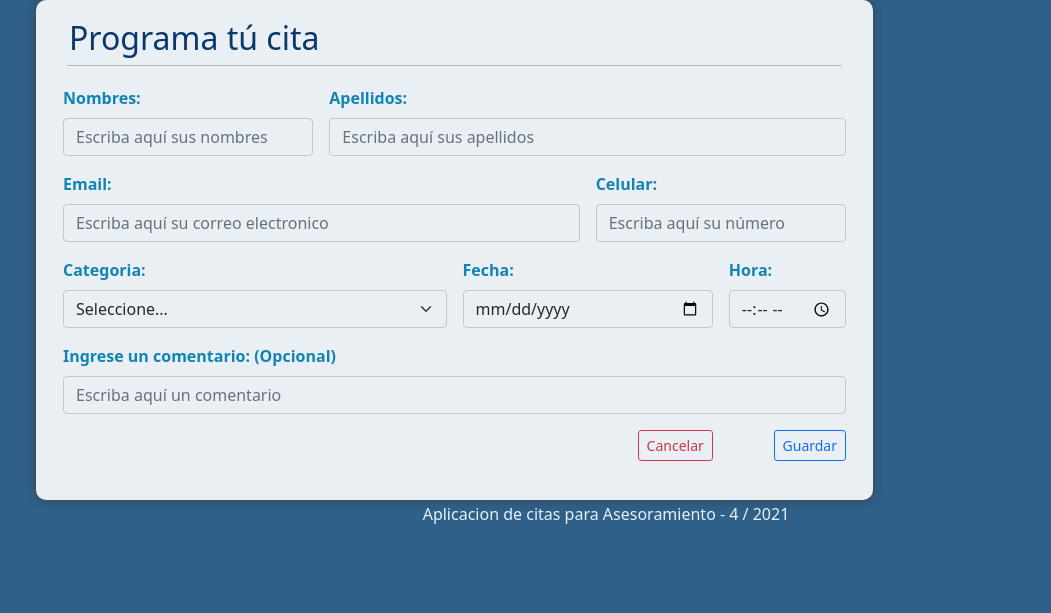
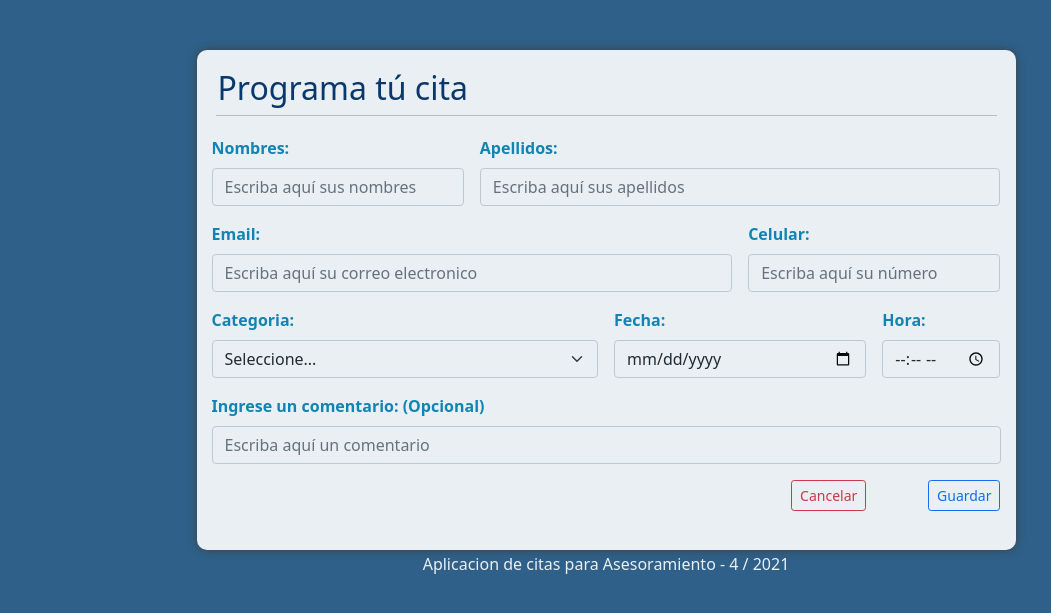
Before and after one commit to giuseppeluigi90/App_Citas, a Flask app: page /asesoramiento in a window 1280 px wide. Shown: the top 613 px of the page, without its empty margins (34-1085 px from the left). Run offline with Flask 2, Linux system fonts and the light colour scheme; some libraries are stand-ins or nearby versions.

Commit message:
version2 OK

```diff
--- a/static/css/styles.css
+++ b/static/css/styles.css
@@ -31,27 +31,29 @@
 
 .flotador{
     z-index: 5;
-    margin:auto;
-    margin-top: 60px;
     padding: 15px;
+    margin: auto;
+    margin-top: 50px;
     width: 75%;
     height: 500px;
     border-radius: 10px;
     background-color: white;
     box-shadow: 0px 0px 10px rgb(63, 63, 63);
     justify-content: center;
+    align-items: center;
 }
 
 .flotador2{
     z-index: 5;
     margin:auto;
-    margin-top: 60px;
+    margin-top: 50px;
     padding: 15px;
     width: 100%;
     border-radius: 10px;
     background-color: white;
     box-shadow: 0px 0px 10px rgb(63, 63, 63);
     justify-content: center;
+    align-items: center;
 }
 
 label{
@@ -113,7 +115,7 @@ th{
     font-size: 10px;
 }
 
-.message .alert-success{
+.mess{
     height:30px;
     padding: 20px;
     background: blue;
--- a/templates/UI.html
+++ b/templates/UI.html
@@ -9,7 +9,8 @@
 {% block content %}
 
         <!-- Esto ira al medio de la ventana de forma vertical y horizontal -->
-            <div class="row flotador">
+        <div class="container">
+            <div class="flotador">
                 <div class="col-12">
                     <div class="row m-1">
                         <h2 class="titu"> Programa tú cita </h2>
@@ -70,7 +71,7 @@
                                 {% if messages %}
                                     {% for message in messages %}
                                         <div class="message alert-success">
-                                            {{message}}
+                                            <h5> {{message}} </h5>
                                         </div>
                                     {% endfor%}
                                 {% endif %}
@@ -80,5 +81,6 @@
 
             </div>
             <!-- Fin del contenido central-->
+        </div>
 
 {% endblock %}
```
